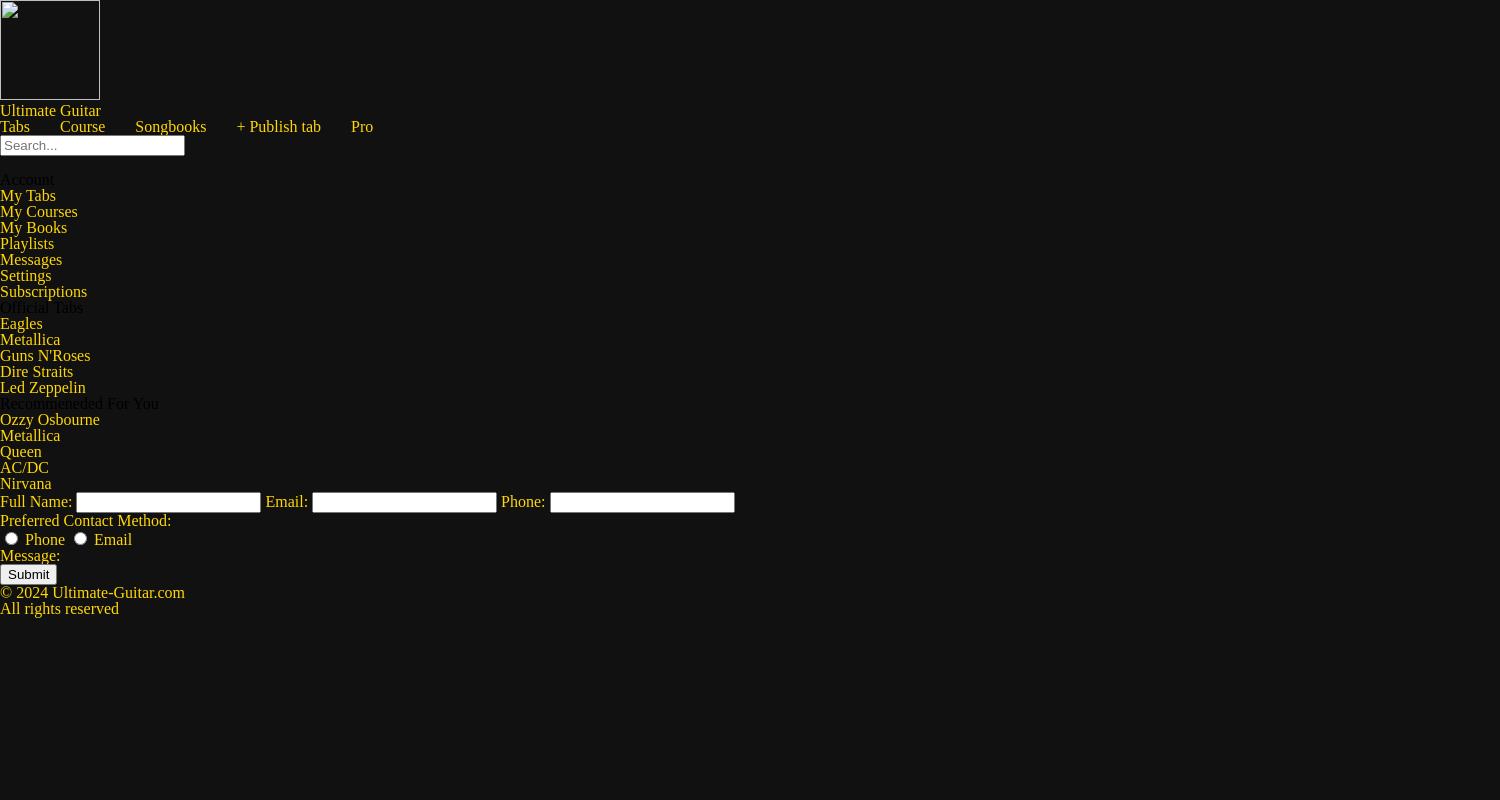
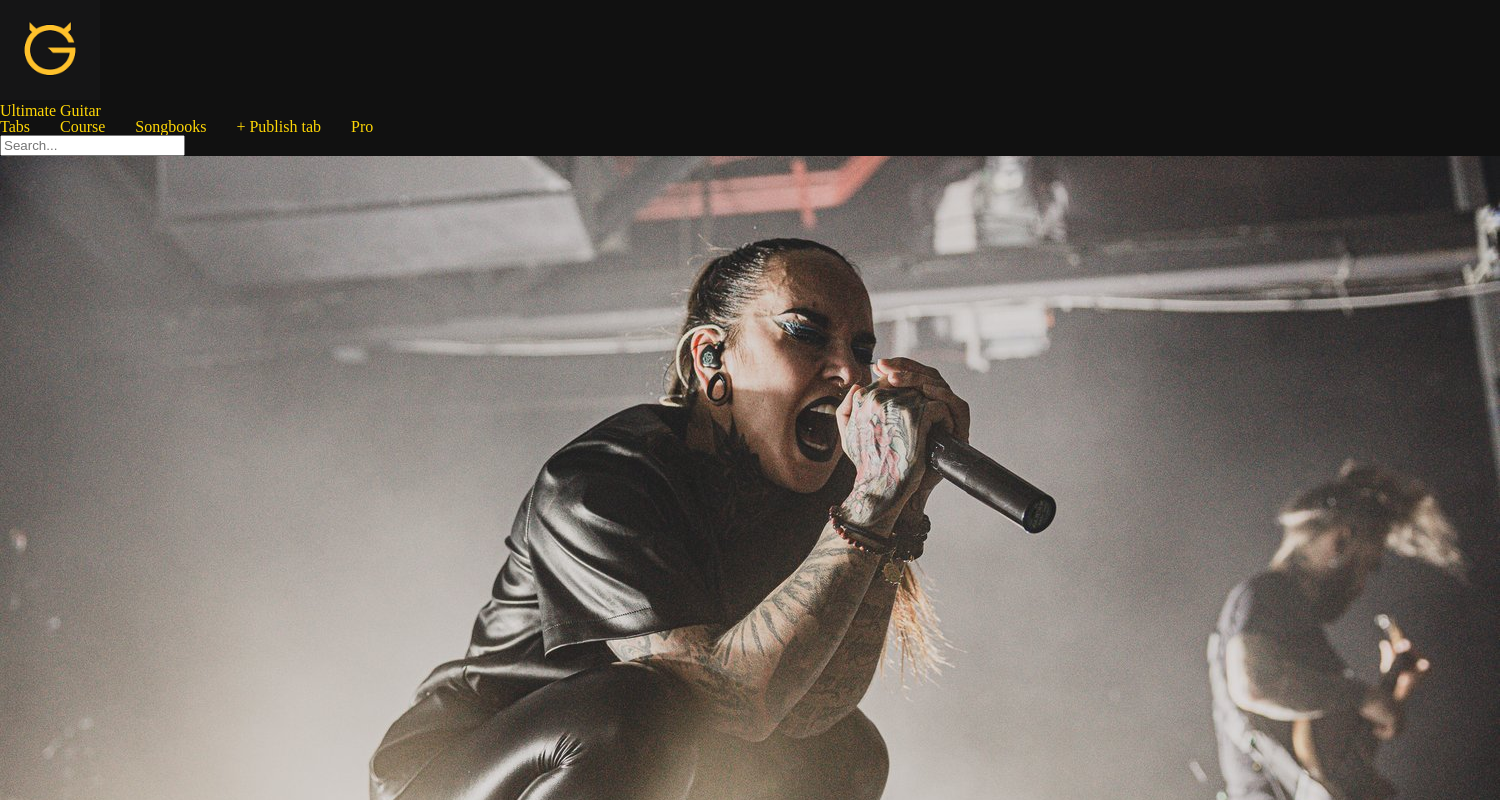
Before and after one commit to Bherna50/UG-2, a plain HTML site: page index.html in a window 1280 px wide. Shown: the top 800 px of the page, 1500 px wide, since content can reach past the window. Drawn offline with Linux system fonts and the light colour scheme.

Commit message:
Update index.html

```diff
--- a/index.html
+++ b/index.html
@@ -9,7 +9,7 @@
 </head>
 <body>
     <header>
-        <img src="G.webp" alt="" height="100" width="100">
+        <img src="images/G.webp" alt="" height="100" width="100">
         <h1>Ultimate Guitar</h1>
     <nav>
         <ul>
@@ -23,7 +23,7 @@
     </nav>
     </header>
     <main>
-        <img src="Jinjer-3.jpg" alt="">
+        <img src="images/Jinjer-3.jpg" alt="">
         <h3>Account</h2>
         <ul>
             <li><a href="#">My Tabs</a></li>
```
